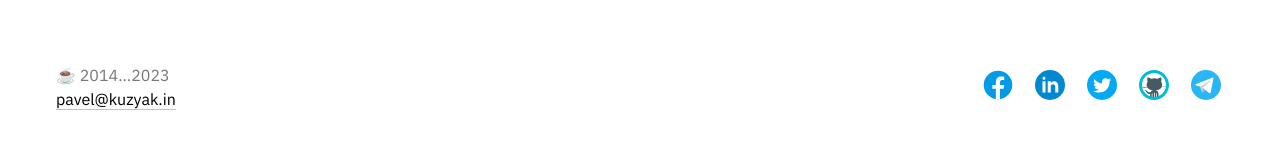
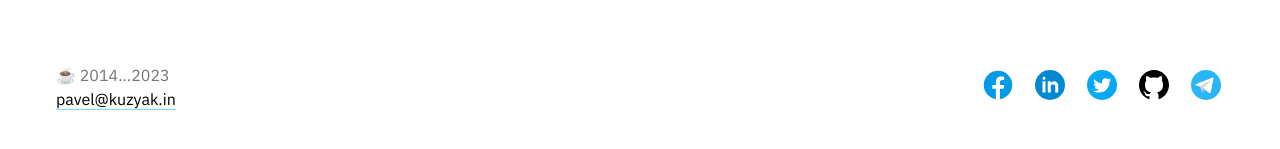
Before and after one commit to iposho/kuzyak.in, a Next.js app: page / in a window 1280 px wide. Shown: the part 571-720 px from the top of the page. Built offline with nearby package versions, Linux system fonts and the light colour scheme.

Commit message:
sitemap.ts and some options for next.config.js

```diff
--- a/next.config.js
+++ b/next.config.js
@@ -1,6 +1,8 @@
 /** @type {import('next').NextConfig} */
 
 const nextConfig = {
+  productionBrowserSourceMaps: true,
+  compress: true,
   devIndicators: {
     buildActivityPosition: 'bottom-right',
   },
--- a/package.json
+++ b/package.json
@@ -1,5 +1,5 @@
 {
-  "version": "4.1.1",
+  "version": "5.0.0",
   "author": " Pavel Kuzyakin <pavel@kuzyak.in> (kuzyak.in)",
   "description": "My personal website",
   "homepage": "https://kuzyak.in",
--- a/src/components/icons/social/Github.tsx
+++ b/src/components/icons/social/Github.tsx
@@ -2,33 +2,13 @@ import { FC } from 'react';
 
 export const Github:FC = () => (
   <svg xmlns="http://www.w3.org/2000/svg" x="0px" y="0px" width="100" height="100" viewBox="0 0 48 48">
-    <path fill="#fff" d="M41,24c0,9.4-7.6,17-17,17S7,33.4,7,24S14.6,7,24,7S41,14.6,41,24z" />
     <path
-      fill="#455a64"
-      d="M21 41v-5.5c0-.3.2-.5.5-.5s.5.2.5.5V41h2v-6.5c0-.3.2
-      -.5.5-.5s.5.2.5.5V41h2v-5.5c0-.3.2-.5.5-.5s.5.2.5.5V41h1.8c.2-.3.2-.6.2-1.1V36c0-2.2
-      -1.9-5.2-4.3-5.2h-2.5c-2.3 0-4.3 3.1-4.3 5.2v3.9c0 .4.1.8.2 1.1L21 41 21 41zM40.1 26.4C40.1 26.4 40.1 26.4 40.1 26.4c0 0
-      -1.3-.4-2.4-.4 0 0-.1 0-.1 0-1.1 0-2.9.3-2.9.3-.1 0-.1 0-.1-.1 0-.1 0-.1.1-.1.1 0 2-.3 3.1-.3 1.1 0 2.4.4 2.5.4.1 0
-       .1.1.1.2C40.2 26.3 40.2 26.4 40.1 26.4zM39.8 27.2C39.8 27.2 39.8 27.2 39.8 27.2c0 0-1.4-.4-2.6-.4-.9 0-3 .2-3.1.2-.1 0
-       -.1 0-.1-.1 0-.1 0-.1.1-.1.1 0 2.2-.2 3.1-.2 1.3 0 2.6.4 2.6.4.1 0 .1.1.1.2C39.9 27.1 39.9 27.2 39.8 27.2zM7.8 26.4c-.1 0
-       -.1 0-.1-.1 0-.1 0-.1.1-.2.8-.2 2.4-.5 3.3-.5.8 0 3.5.2 3.6.2.1 0 .1.1.1.1 0 .1-.1.1-.1.1 0 0-2.7-.2-3.5
-       -.2C10.1 26 8.6 26.2 7.8 26.4 7.8 26.4 7.8 26.4 7.8 26.4zM8.2 27.9c0 0-.1 0-.1-.1 0-.1 0-.1 0-.2.1 0 1.4
-       -.8 2.9-1 1.3-.2 4 .1 4.2.1.1 0 .1.1.1.1 0 .1-.1.1-.1.1 0 0 0 0 0 0 0 0-2.8-.3-4.1-
-       .1C9.6 27.1 8.2 27.9 8.2 27.9 8.2 27.9 8.2 27.9 8.2 27.9z"
-    />
-    <path
-      fill="#455a64"
-      d="M14.2,23.5c0-4.4,4.6-8.5,10.3-8.5c5.7,0,10.3,4,10.3,8.5S31.5,31,24.5,31S14.2,27.9,14.2,23.5z"
-    />
-    <path
-      fill="#455a64"
-      d="M28.6 16.3c0 0 1.7-2.3 4.8-2.3 1.2 1.2.4 4.8 0 5.8L28.6 16.3zM20.4 16.3c0 0-1.7-2.3-4.8
-      -2.3-1.2 1.2-.4 4.8 0 5.8L20.4 16.3zM20.1 35.9c0 0-2.3 0-2.8 0-1.2 0-2.3-.5-2.8-1.5-.6-1.1
-      -1.1-2.3-2.6-3.3-.3-.2-.1-.4.4-.4.5.1 1.4.2 2.1 1.1.7.9 1.5 2 2.8 2 1.3 0 2.7 0 3.5-.9L20.1 35.9z"
-    />
-    <path
-      fill="#00bcd4"
-      d="M24,4C13,4,4,13,4,24s9,20,20,20s20-9,20-20S35,4,24,4z M24,40c-8.8,0-16-7.2-16-16S15.2,8,24,8 s16,7.2,16,16S32.8,40,24,40z"
+      d="M44,24c0,8.96-5.88,16.54-14,19.08V38c0-1.71-0.72-3.24-1.86-4.34c5.24-0.95,7.86-4,
+      7.86-9.66c0-2.45-0.5-4.39-1.48-5.9 c0.44-1.71,0.7-4.14-0.52-6.1c-2.36,0-4.01,1.39-4.98,2.53C27.57,
+      14.18,25.9,14,24,14c-1.8,0-3.46,0.2-4.94,0.61 C18.1,13.46,16.42,12,14,12c-1.42,2.28-0.84,4.74-0.3,
+      6.12C12.62,19.63,12,21.57,12,24c0,5.66,2.62,8.71,7.86,9.66 c-0.67,0.65-1.19,1.44-1.51,2.34H16c-1.44,
+      0-2-0.64-2.77-1.68c-0.77-1.04-1.6-1.74-2.59-2.03c-0.53-0.06-0.89,0.37-0.42,0.75 c1.57,1.13,1.68,2.98,
+      2.31,4.19C13.1,38.32,14.28,39,15.61,39H18v4.08C9.88,40.54,4,32.96,4,24C4,12.95,12.95,4,24,4 S44,12.95,44,24z"
     />
   </svg>
 );
--- a/src/components/ui/Social/Social.module.scss
+++ b/src/components/ui/Social/Social.module.scss
@@ -4,12 +4,8 @@
     gap: 1rem;
     list-style-type: none;
 
-    .icon {
-      &:hover {
-        svg {
-          fill: red;
-        }
-      }
+    li {
+      display: inline-flex;
     }
   }
 }
```
Also changed, not shown: src/app/sitemap.ts (added, +24 -0 lines).
